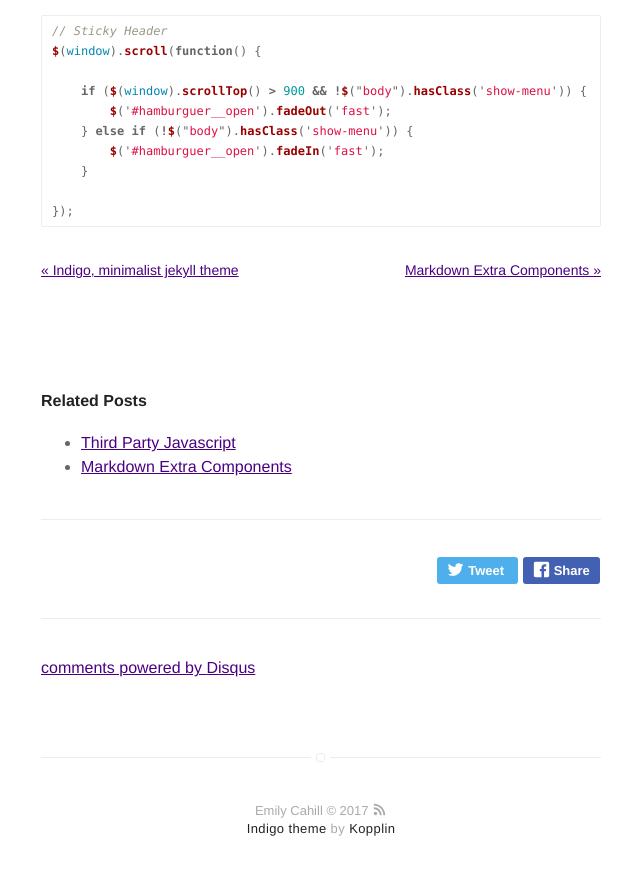
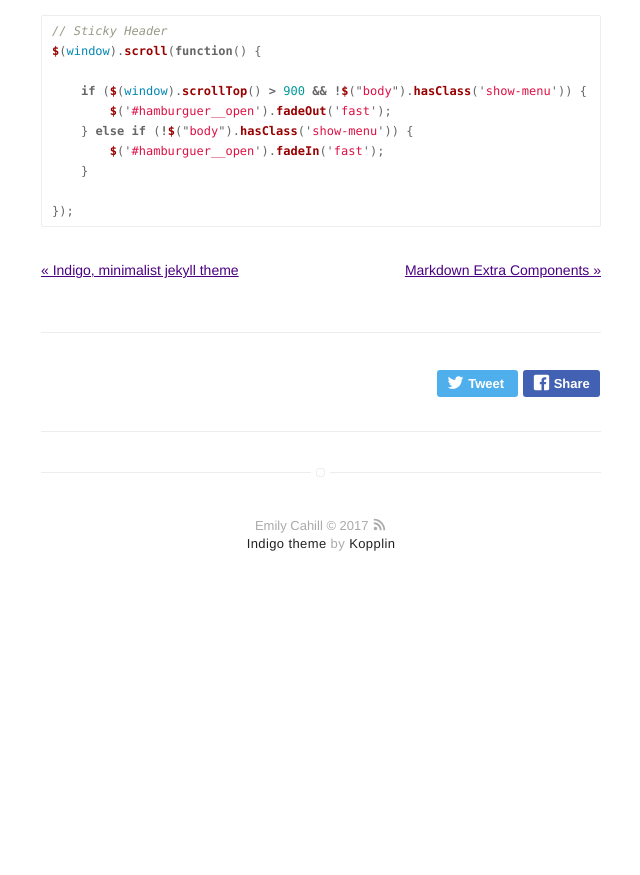
Before and after one commit to ecahill/emilycahill-v2, a Jekyll site: the page built from _posts/2016-02-24-markdown-common-elements.markdown, in a window 1280 px wide and 900 px high, scrolled down 5576 px. Shown: the top 875 px of the window, without its empty margins (319-959 px from the left). Built offline with Jekyll 4.4.1, drawn with Linux system fonts in a browser that asks for light colours; comment, search, counter and statistics services are not loaded; after the commit the page ends 6191 px from its top, so only the background shows below that; part of the change alters nothing that is shown.

Commit message:
Update _config.yml

```diff
--- a/_config.yml
+++ b/_config.yml
@@ -32,9 +32,9 @@ highlighter: rouge
 # analytics-piwik-id: 1
 
 # if you don't want comments in your posts, leave categories empty
-disqus:
-  shortname: mydisqus # enter this from your disqus account
-  categories: [blog, project] # only show disqus for posts that have these categories
+#disqus:
+ # shortname: mydisqus # enter this from your disqus account
+  #categories: [blog, project] # only show disqus for posts that have these categories
 
 # if you don't have any of social below, comment the line
 # facebook: myfacebook
@@ -75,7 +75,7 @@ width: normal
 
 # if you don't need "about" or "blog", comment them out below
 about: true
-# blog: true
+blog: true
 
 # do you want to show the "read time" of the posts?
 # read-time: true
@@ -84,7 +84,7 @@ about: true
 show-tags: true
 
 # related posts inside a post?
-related: true
+# related: true
 
 # Display links for next and previous posts for the specified categories
 post-advance-links: [blog]
```
